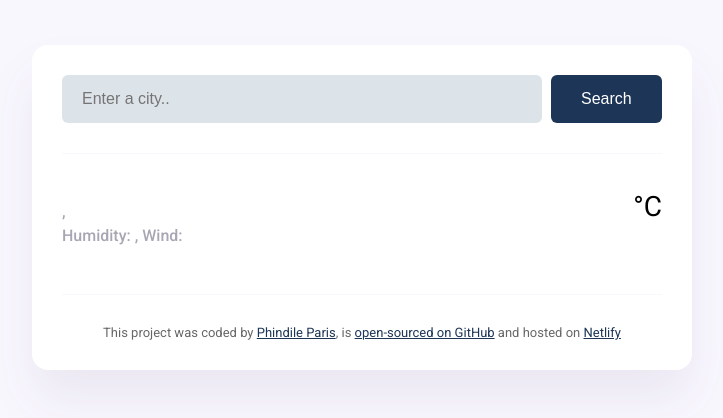
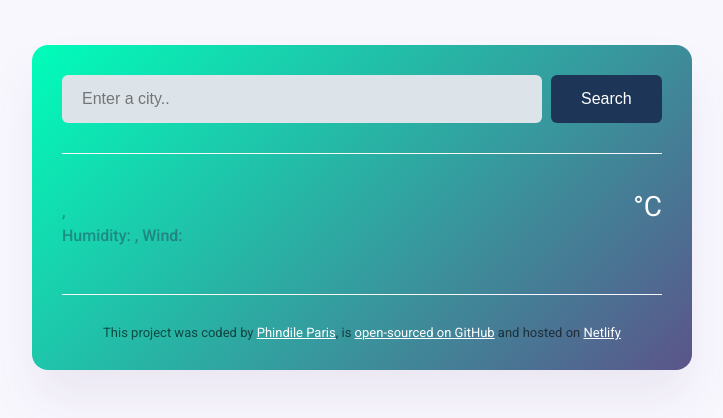
Before and after one commit to Phindilereigns/Weather-app, a plain HTML site: page index.html in a window 1280 px wide. Shown: the whole page, without its empty margins (278-1001 px from the left). Drawn offline with nearby package versions, Linux system fonts and the light colour scheme; no server answers.

Commit message:
Changed the background color and link styles in footer

```diff
--- a/src/styles.css
+++ b/src/styles.css
@@ -4,7 +4,8 @@ body {
 }
 
 .weather-app {
-  background: white;
+  background: linear-gradient(135deg, #00feba, #5b548a);
+  color: #fff;
   max-width: 600px;
   margin: 45px auto;
   box-shadow: 0 30px 50px rgba(65, 50, 100, 0.08);
@@ -18,7 +19,7 @@ header {
 }
 
 a {
-  color: #1d3557;
+  color: #fff;
 }
 
 .weather-app-city {
```
